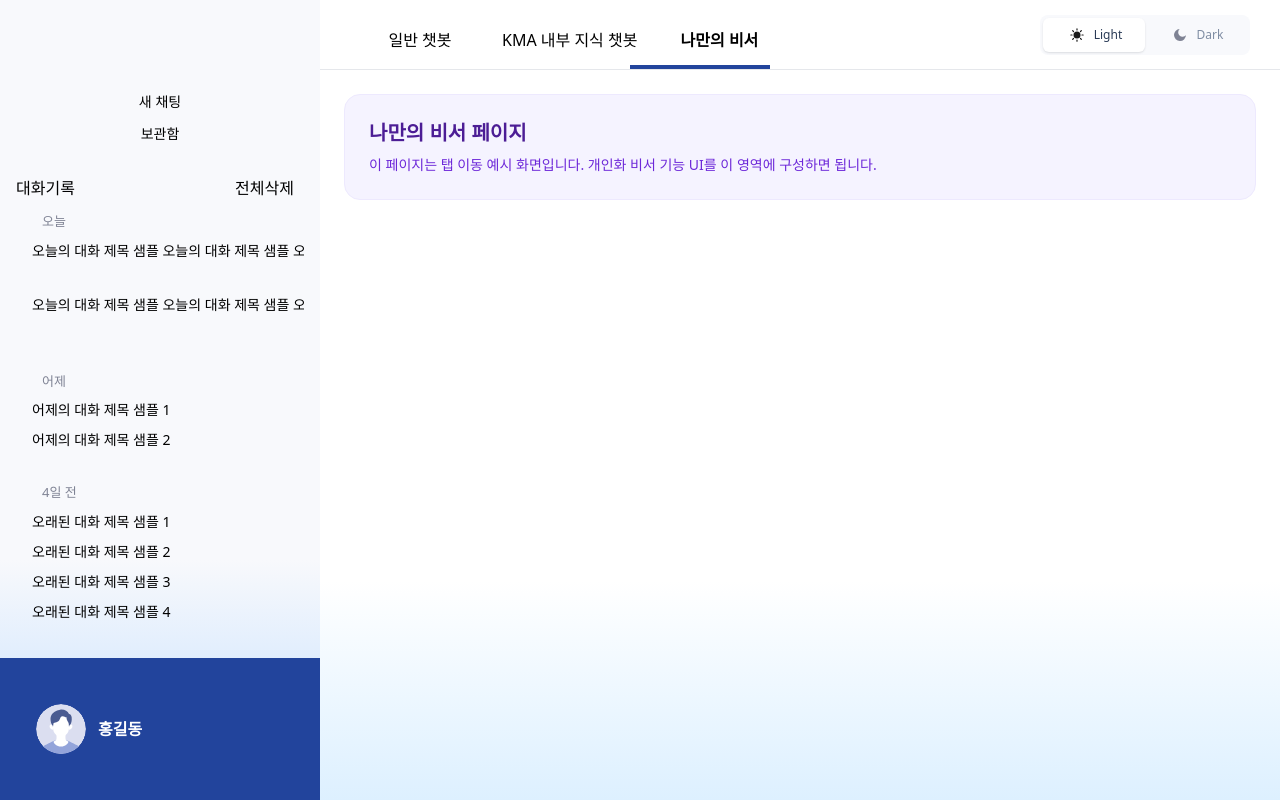
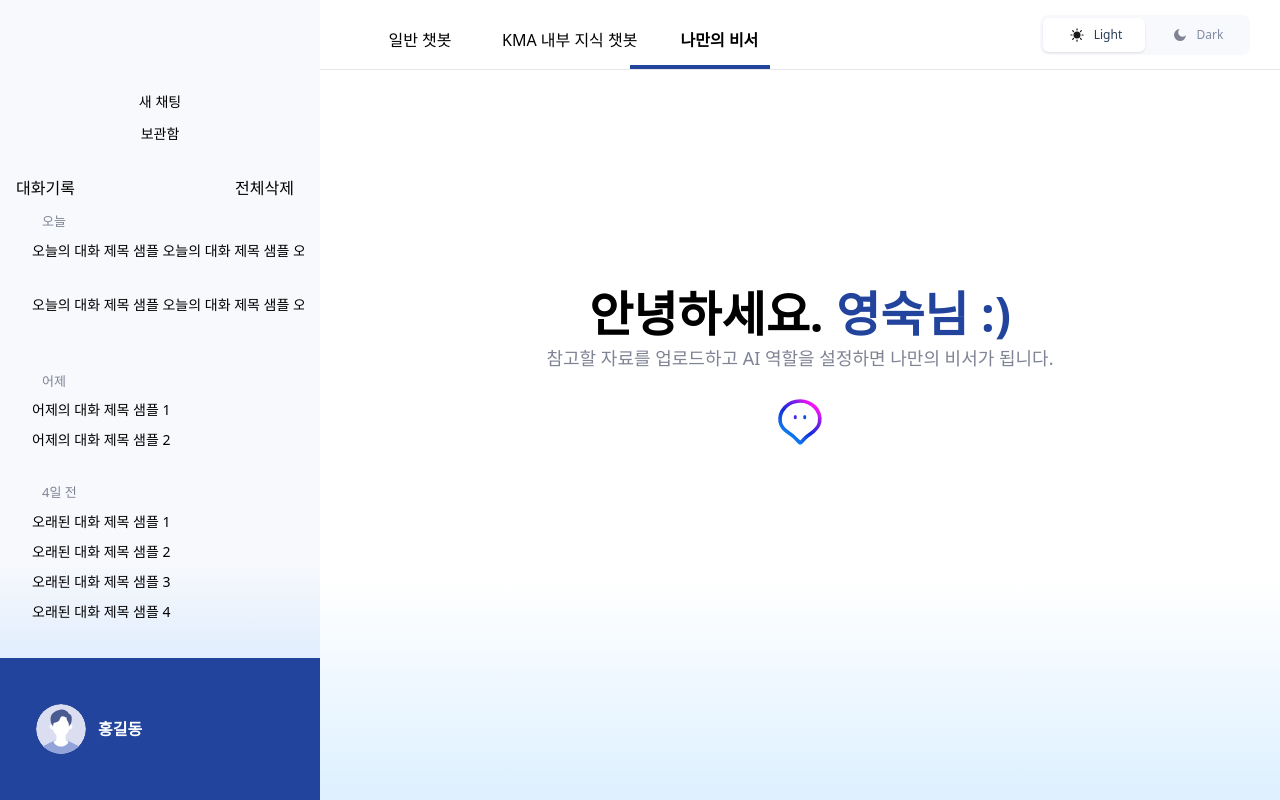
Before and after one commit to blue-day/kma.athena-dev, a Next.js app in the folder apps/kma-athena/: page /my-assistant in a window 1280 px wide. Built offline with nearby package versions, Linux system fonts and the light colour scheme.

Commit message:
나만의 비서 pc 화면 기본구조

```diff
--- a/apps/kma-athena/src/views/MyAssistantPage.tsx
+++ b/apps/kma-athena/src/views/MyAssistantPage.tsx
@@ -1,18 +1,18 @@
 'use client';
 
 import { ChatLayout } from '@/widgets/layout/ChatLayout';
+import { ChatWelcomeHero } from '@/features/chat/ui/ChatWelcomeHero';
 
 export function MyAssistantPage() {
   return (
     <ChatLayout showHelp>
-      <div className="flex h-full flex-col p-6">
-        <section className="rounded-2xl border border-violet-100 bg-violet-50 p-6">
-          <h2 className="text-xl font-bold text-violet-900">나만의 비서 페이지</h2>
-          <p className="mt-2 text-sm text-violet-700">
-            이 페이지는 탭 이동 예시 화면입니다. 개인화 비서 기능 UI를 이 영역에 구성하면 됩니다.
-          </p>
-        </section>
-      </div>
+      <section className="relative z-10 mx-auto flex h-full w-full flex-col bg-kma-deco">
+        <div className="custom-scrollbar min-h-0 flex-1 overflow-y-auto px-4 md:px-2.5">
+          <div className="flex flex-col items-center pt-[30px] md:pt-[220px] pb-10 md:px-10">
+            <ChatWelcomeHero subtitle="참고할 자료를 업로드하고 AI 역할을 설정하면 나만의 비서가 됩니다." />
+          </div>
+        </div>
+      </section>
     </ChatLayout>
   );
 }
```
